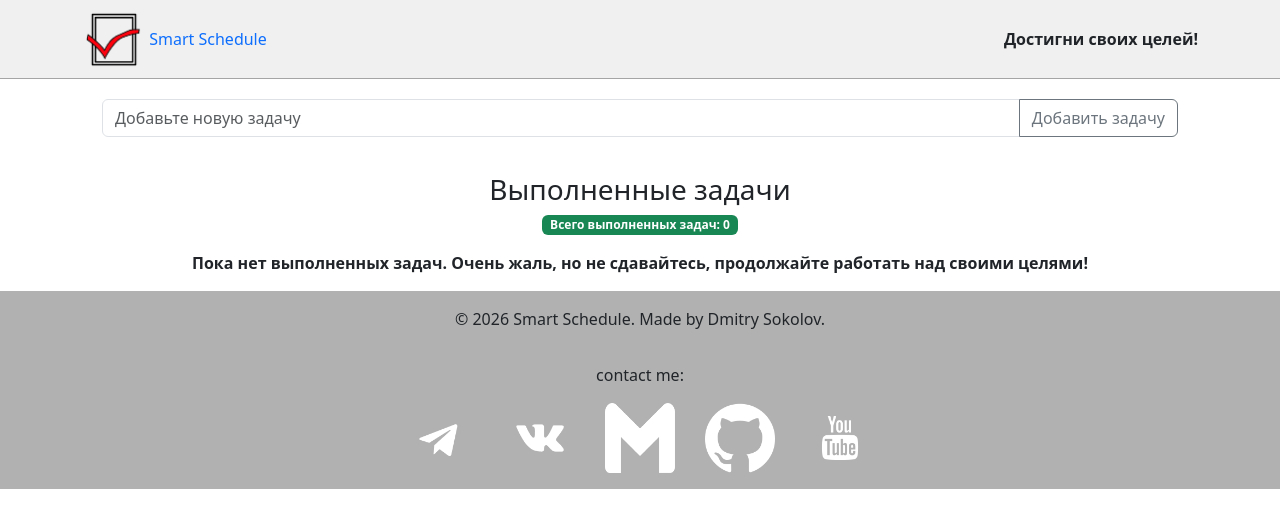
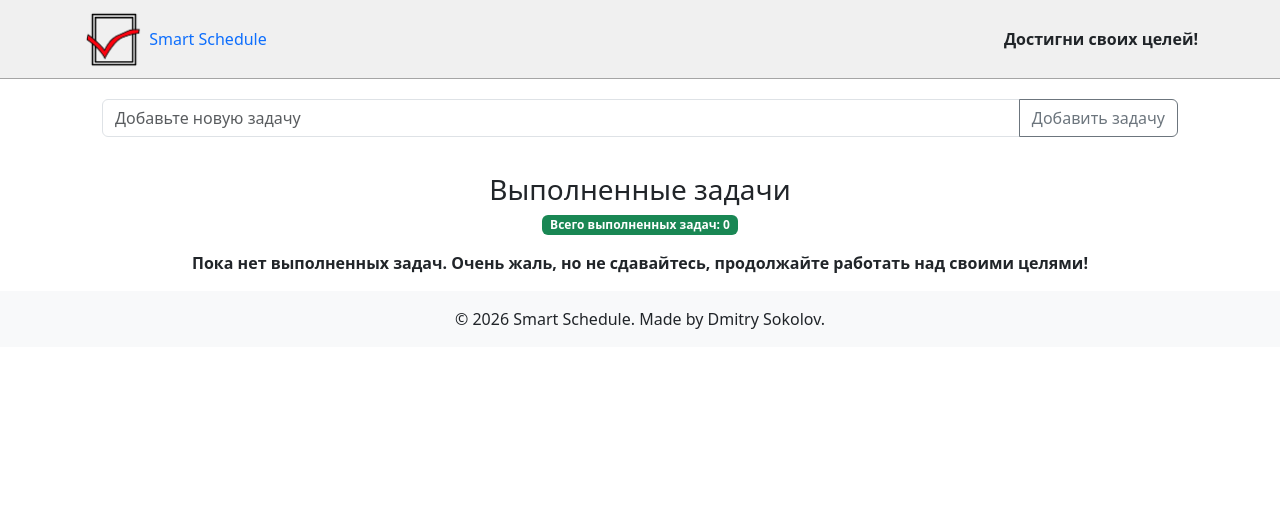
Before and after one commit to ImagineLost/Smart_schedule, a Vue app in the folder App/: page / in a window 1280 px wide. Shown: the top 528 px of the page. Built offline with nearby package versions, Linux system fonts and the light colour scheme.

Commit message:
no contacts

```diff
--- a/App/src/components/AppFooter.vue
+++ b/App/src/components/AppFooter.vue
@@ -2,61 +2,12 @@
 </script>
 
 <template>
-    <footer class="bg text-center flex-column position-sticky bottom-0 z-3">
+    <footer class="bg-light text-center flex-column position-sticky bottom-0 z-3">
         <div class="p-3">
             © 2026 Smart Schedule. Made by Dmitry Sokolov.
-        </div>
-        <div class="p-3">
-            <p>contact me:</p>
-            <a href="https://t.me/Imagine_Lost">
-                <img src="../assets/img/telegram.png" alt="Telegram" class="socicon tg">
-            </a>
-            <a href="https://vk.com/imaginelost">
-                <img src="../assets/img/vk.png" alt="VK" class="socicon vk">
-            </a>
-            <a href="mailto:dimasokolow22@gmail.com">
-                <img src="../assets/img/email.png" alt="Email" class="socicon email">
-            </a>
-            <a href="https://github.com/ImagineLost">
-                <img src="../assets/img/github.png" alt="GitHub" class="socicon github">
-            </a>
-            <a href="https://www.youtube.com/@ImagineLost_OG">
-                <img src="../assets/img/youtube.png" alt="YouTube" class="socicon yt">
-            </a>
         </div>
     </footer>
 </template>
 
 <style>
-.bg {
-    background-color: #b1b1b1;
-}
-.socicon {
-    width: 70px;
-    height: 70px;
-    display: inline-block;
-    margin: 0 15px;
-    cursor: pointer;
-    transition: background-color 0.5s;
-}
-.vk:hover {
-    background-color: #0077ff;
-}
-
-.yt:hover {
-    background-color: #c30000;
-}
-
-.tg:hover {
-    background-color: #0088cc;
-}
-
-.email:hover {
-    background-color: #c74a10;
-    border: 1px solid #000;
-}
-.github:hover {
-    background-color: #333;
-}
-
 </style>
```
